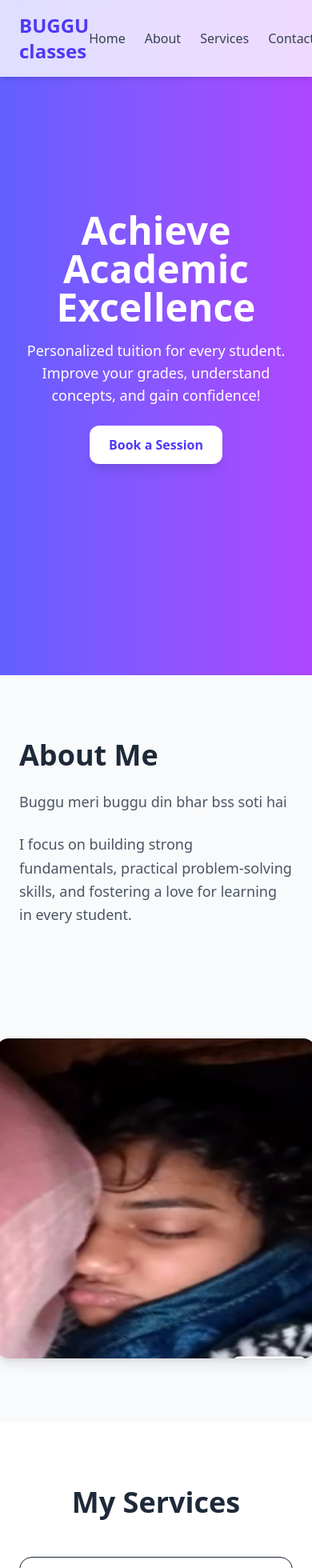
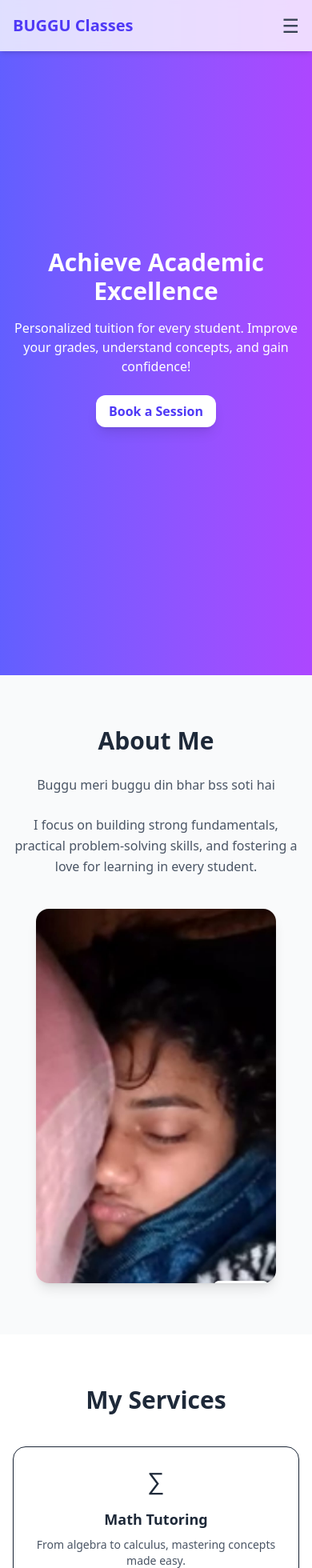
Before and after one commit to mahakal8777/prajakta-web, a React (Vite) app: page / in a window 390 px wide. Shown: the top 1960 px of the page at 80% size. Built offline with nearby package versions, Linux system fonts and the light colour scheme.

Commit message:
Add files via upload

```diff
--- a/src/App.jsx
+++ b/src/App.jsx
@@ -13,39 +13,57 @@ const useScrollAnimation = () => {
 
 export default function App() {
   const scrollY = useScrollAnimation();
+  const [menuOpen, setMenuOpen] = useState(false);
 
   return (
     <div className="font-sans text-gray-800">
       {/* Navbar */}
       <nav className="fixed top-0 left-0 w-full z-50 bg-white/80 backdrop-blur shadow-md">
-        <div className="max-w-6xl mx-auto flex justify-between items-center px-6 py-4">
-          <div className="text-2xl font-bold text-indigo-600">BUGGU classes</div>
-          <ul className="flex gap-6 text-gray-700 font-medium">
+        <div className="max-w-6xl mx-auto flex justify-between items-center px-4 sm:px-6 py-4">
+          <div className="text-xl sm:text-2xl font-bold text-indigo-600">BUGGU Classes</div>
+          {/* Desktop Menu */}
+          <ul className="hidden md:flex gap-6 text-gray-700 font-medium">
             <li><a href="#hero" className="hover:text-indigo-600 transition">Home</a></li>
             <li><a href="#about" className="hover:text-indigo-600 transition">About</a></li>
             <li><a href="#services" className="hover:text-indigo-600 transition">Services</a></li>
             <li><a href="#contact" className="hover:text-indigo-600 transition">Contact</a></li>
           </ul>
+          {/* Mobile Menu Button */}
+          <button
+            onClick={() => setMenuOpen(!menuOpen)}
+            className="md:hidden text-gray-700 text-2xl"
+          >
+            ☰
+          </button>
         </div>
+        {/* Mobile Menu */}
+        {menuOpen && (
+          <ul className="md:hidden flex flex-col items-center gap-4 pb-4 text-gray-700 font-medium">
+            <li><a href="#hero" onClick={() => setMenuOpen(false)}>Home</a></li>
+            <li><a href="#about" onClick={() => setMenuOpen(false)}>About</a></li>
+            <li><a href="#services" onClick={() => setMenuOpen(false)}>Services</a></li>
+            <li><a href="#contact" onClick={() => setMenuOpen(false)}>Contact</a></li>
+          </ul>
+        )}
       </nav>
 
       {/* Hero Section */}
       <section
         id="hero"
-        className="h-screen flex items-center justify-center bg-gradient-to-r from-indigo-500 to-purple-500 text-white relative"
+        className="h-screen flex items-center justify-center bg-gradient-to-r from-indigo-500 to-purple-500 text-white relative px-4"
       >
         <div
-          className={`text-center max-w-2xl px-4 transition-transform duration-700 ${
+          className={`text-center max-w-2xl transition-transform duration-700 ${
             scrollY < 300 ? "translate-y-0 opacity-100" : "translate-y-10 opacity-50"
           }`}
         >
-          <h1 className="text-5xl font-bold mb-4">Achieve Academic Excellence</h1>
-          <p className="text-lg mb-6">
+          <h1 className="text-3xl sm:text-5xl font-bold mb-4">Achieve Academic Excellence</h1>
+          <p className="text-base sm:text-lg mb-6">
             Personalized tuition for every student. Improve your grades, understand concepts, and gain confidence!
           </p>
           <a
             href="#contact"
-            className="inline-block bg-white text-indigo-600 font-bold px-6 py-3 rounded-xl shadow-lg hover:bg-gray-100 transition"
+            className="inline-block bg-white text-indigo-600 font-bold px-4 sm:px-6 py-2 sm:py-3 rounded-xl shadow-lg hover:bg-gray-100 transition"
           >
             Book a Session
           </a>
@@ -53,33 +71,32 @@ export default function App() {
       </section>
 
       {/* About Section */}
-      <section id="about" className="py-20 bg-gray-50">
-        <div className="max-w-6xl mx-auto px-6 flex flex-col lg:flex-row gap-10 items-center">
-          <div className="lg:w-1/2 space-y-6">
-            <h2 className="text-4xl font-bold text-gray-800">About Me</h2>
-            <p className="text-gray-600 text-lg leading-relaxed">
+      <section id="about" className="py-16 sm:py-20 bg-gray-50 px-4">
+        <div className="max-w-6xl mx-auto flex flex-col lg:flex-row gap-10 items-center">
+          <div className="lg:w-1/2 space-y-6 text-center lg:text-left">
+            <h2 className="text-3xl sm:text-4xl font-bold text-gray-800">About Me</h2>
+            <p className="text-gray-600 text-base sm:text-lg leading-relaxed">
               Buggu meri buggu din bhar bss soti hai
             </p>
-            <p className="text-gray-600 text-lg leading-relaxed">
+            <p className="text-gray-600 text-base sm:text-lg leading-relaxed">
               I focus on building strong fundamentals, practical problem-solving skills, and fostering a love for learning in every student.
             </p>
           </div>
-          <div className="lg:w-1/2 h-[400px] w-[400px] mt-[100px]">
+          <div className="lg:w-1/2 w-full flex justify-center">
             <img
-              src="public\img.jpg"
+              src="/img.jpg"
               alt="Teacher"
-              className="rounded-2xl shadow-lg w-full animate-fade-in w-full h-full"
-
-                          />
+              className="rounded-2xl shadow-lg max-w-[300px] sm:max-w-[400px] w-full h-auto object-cover"
+            />
           </div>
         </div>
       </section>
 
       {/* Services Section */}
-      <section id="services" className="py-20 bg-white">
-        <div className="max-w-6xl mx-auto px-6 text-center">
-          <h2 className="text-4xl font-bold mb-12 text-gray-800">My Services</h2>
-          <div className="grid grid-cols-1 sm:grid-cols-2 lg:grid-cols-3 gap-10">
+      <section id="services" className="py-16 sm:py-20 bg-white px-4">
+        <div className="max-w-6xl mx-auto text-center">
+          <h2 className="text-3xl sm:text-4xl font-bold mb-10 text-gray-800">My Services</h2>
+          <div className="grid grid-cols-1 sm:grid-cols-2 lg:grid-cols-3 gap-6 sm:gap-10">
             {[
               { title: "Math Tutoring", desc: "From algebra to calculus, mastering concepts made easy.", icon: "∑" },
               { title: "Science Tutoring", desc: "Physics, chemistry, and biology explained with clarity.", icon: "🧪" },
@@ -92,9 +109,9 @@ export default function App() {
                 key={i}
                 className="p-6 border rounded-2xl shadow hover:shadow-lg transition transform hover:-translate-y-2 hover:bg-indigo-50"
               >
-                <div className="text-4xl mb-4">{s.icon}</div>
-                <h3 className="text-xl font-bold mb-2">{s.title}</h3>
-                <p className="text-gray-600">{s.desc}</p>
+                <div className="text-3xl sm:text-4xl mb-4">{s.icon}</div>
+                <h3 className="text-lg sm:text-xl font-bold mb-2">{s.title}</h3>
+                <p className="text-gray-600 text-sm sm:text-base">{s.desc}</p>
               </div>
             ))}
           </div>
@@ -102,45 +119,29 @@ export default function App() {
       </section>
 
       {/* Contact Section */}
-      <section id="contact" className="py-20 bg-gray-50">
-        <div className="max-w-3xl mx-auto px-6 text-center">
-          <h2 className="text-4xl font-bold mb-8 text-gray-800">Contact Me</h2>
-          <p className="text-gray-600 mb-6">Have questions or want to book a session? Reach out!</p>
+      <section id="contact" className="py-16 sm:py-20 bg-gray-50 px-4">
+        <div className="max-w-3xl mx-auto text-center">
+          <h2 className="text-3xl sm:text-4xl font-bold mb-8 text-gray-800">Contact Me</h2>
+          <p className="text-gray-600 mb-6 text-sm sm:text-base">Have questions or want to book a session? Reach out!</p>
           <form className="grid gap-4">
-            <input
-              type="text"
-              placeholder="Your Name"
-              className="px-4 py-3 rounded-xl border border-gray-300 focus:ring-2 focus:ring-indigo-500 outline-none"
-            />
-            <input
-              type="email"
-              placeholder="Email"
-              className="px-4 py-3 rounded-xl border border-gray-300 focus:ring-2 focus:ring-indigo-500 outline-none"
-            />
-            <textarea
-              placeholder="Your Message"
-              rows={5}
-              className="px-4 py-3 rounded-xl border border-gray-300 focus:ring-2 focus:ring-indigo-500 outline-none"
-            ></textarea>
-            <button
-              type="submit"
-              className="bg-indigo-600 text-white font-bold px-6 py-3 rounded-xl shadow-lg hover:bg-indigo-700 transition"
-            >
+            <input type="text" placeholder="Your Name" className="px-4 py-3 rounded-xl border border-gray-300 focus:ring-2 focus:ring-indigo-500 outline-none" />
+            <input type="email" placeholder="Email" className="px-4 py-3 rounded-xl border border-gray-300 focus:ring-2 focus:ring-indigo-500 outline-none" />
+            <textarea placeholder="Your Message" rows={5} className="px-4 py-3 rounded-xl border border-gray-300 focus:ring-2 focus:ring-indigo-500 outline-none"></textarea>
+            <button type="submit" className="bg-indigo-600 text-white font-bold px-6 py-3 rounded-xl shadow-lg hover:bg-indigo-700 transition">
               Send Message
             </button>
           </form>
-          <div className="mt-10 text-gray-600 space-y-2">
+          <div className="mt-10 text-gray-600 space-y-2 text-sm sm:text-base">
             <p>Email: prajakatasingh8777@gmail.com</p>
             <p>Phone: +91 8002507275</p>
-            <p>Location: Vasant kunj, Delhi</p>
+            <p>Location: Vasant Kunj, Delhi</p>
           </div>
         </div>
       </section>
 
       {/* Footer */}
-      <footer className="py-6 bg-white border-t border-gray-200 text-center text-gray-500">
-        &copy; {new Date().getFullYear()} BUGG
-        U Classes • All rights reserved
+      <footer className="py-6 bg-white border-t border-gray-200 text-center text-gray-500 text-sm sm:text-base">
+        &copy; {new Date().getFullYear()} BUGGU Classes • All rights reserved
       </footer>
     </div>
   );
```
